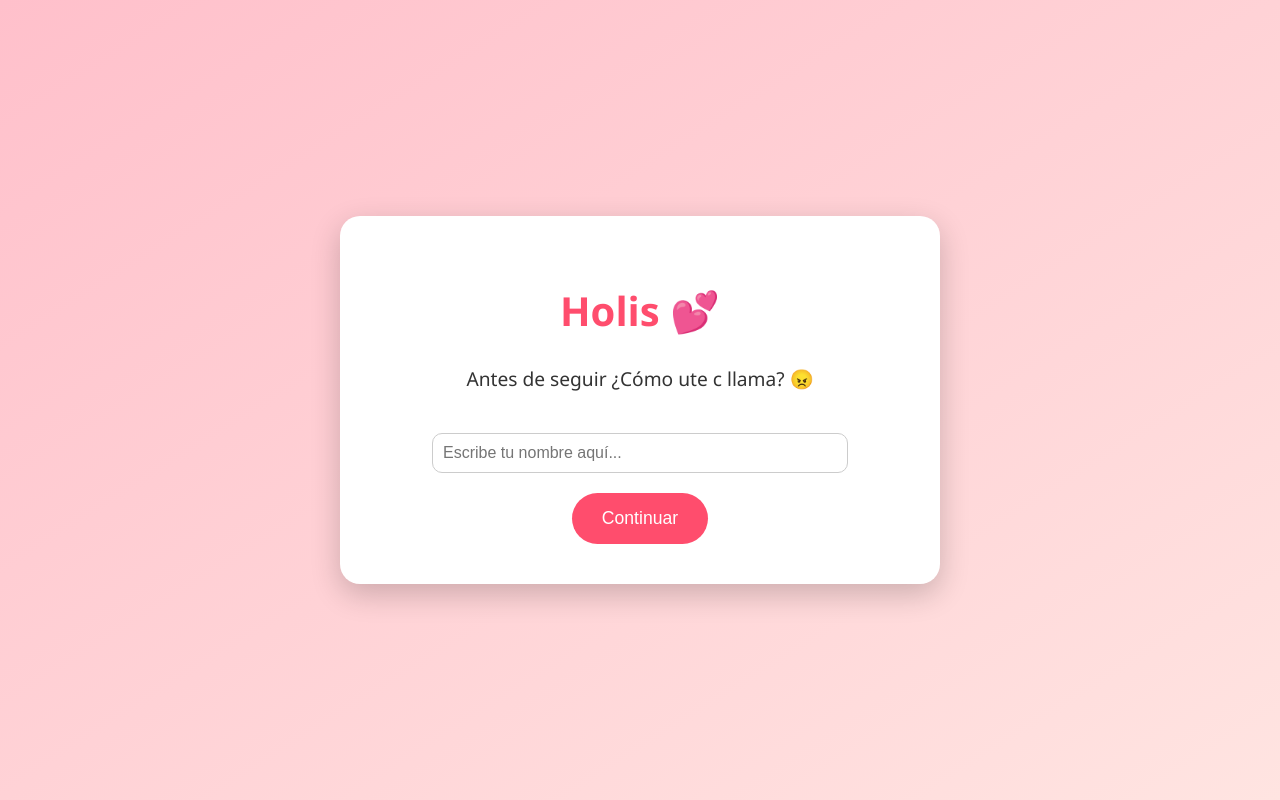
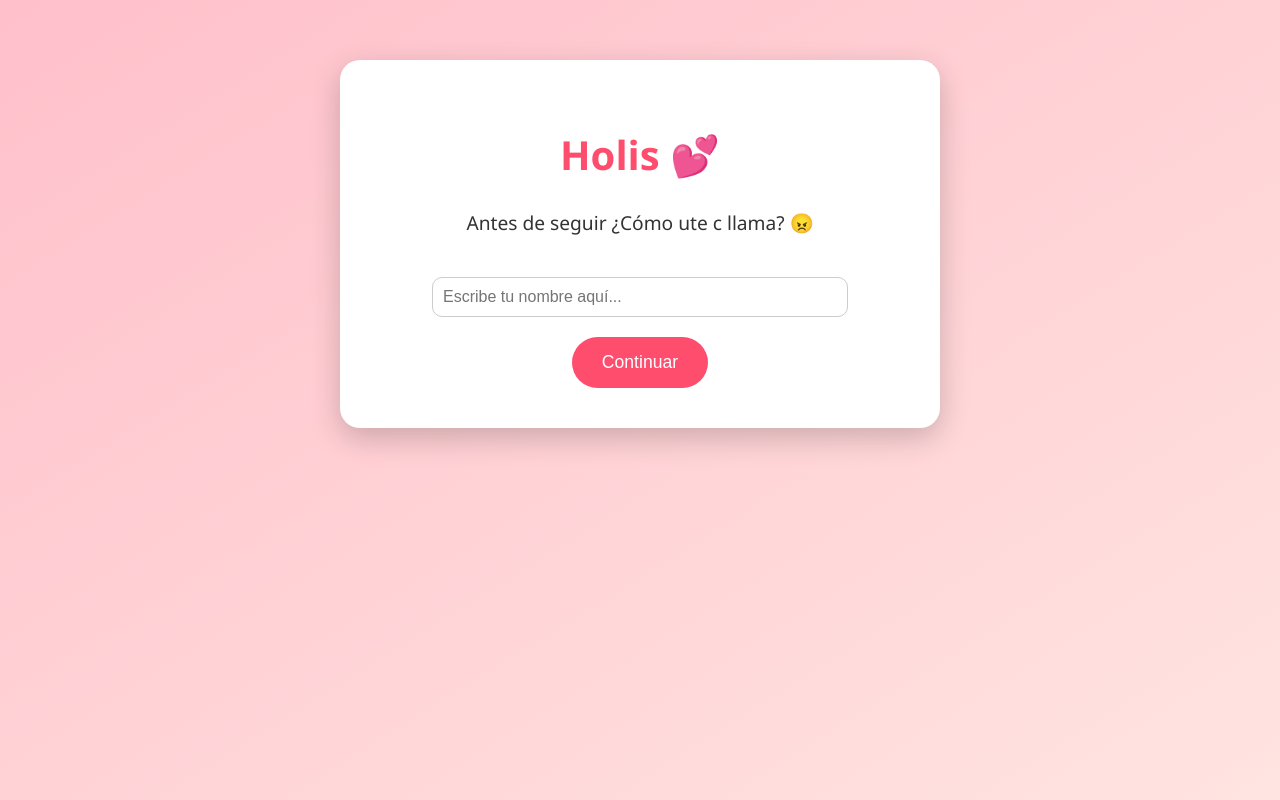
Before and after one commit to Harold60/pagetest, a plain HTML site: page index.html in a window 1280 px wide. Drawn offline with Linux system fonts and the light colour scheme.

Commit message:
Update index.html

```diff
--- a/index.html
+++ b/index.html
@@ -16,9 +16,10 @@
       background: linear-gradient(to bottom right, #ffc0cb, #ffe4e1);
       display: flex;
       justify-content: center;
-      align-items: center;
-      height: 100vh;
-      overflow: hidden;
+      align-items: flex-start;
+      min-height: 100vh;
+      overflow-y: auto;
+      padding: 20px;
     }
 
     .container {
@@ -28,10 +29,11 @@
       text-align: center;
       box-shadow: 0 10px 30px rgba(0, 0, 0, 0.2);
       max-width: 600px;
-      width: 90%;
+      width: 100%;
       animation: fadeIn 1s ease;
       position: relative;
       z-index: 1;
+      margin: 40px auto;
     }
 
     h1 {
@@ -92,7 +94,6 @@
       to { opacity: 1; transform: scale(1); }
     }
 
-    /* ❤️ Corazones flotando */
     .heart {
       position: absolute;
       width: 20px;
@@ -135,7 +136,6 @@
       }
     }
 
-    /* 📱 Diseño responsive */
     @media (max-width: 480px) {
       .container {
         padding: 20px;
@@ -184,7 +184,7 @@
     Tu navegador no soporta audio HTML5.
   </audio>
 
-  <!-- Pantalla 1: Ingreso de nombre -->
+  <!-- Pantalla 1 -->
   <div class="container" id="pantalla-nombre">
     <h1>Holis 💕</h1>
     <p>Antes de seguir ¿Cómo ute c llama? 😠</p>
@@ -193,7 +193,7 @@
     <button onclick="mostrarMensaje()">Continuar</button>
   </div>
 
-  <!-- Pantalla 2: Mensaje romántico -->
+  <!-- Pantalla 2 -->
   <div class="container hidden" id="pantalla-mensaje">
     <h1>¿Quieres ser mi novia? 💖</h1>
     <img src="hello-kitty.gif" alt="Gif decorativo" style="max-width: 100px; border-radius: 15px; margin-bottom: 10px;" />
@@ -201,7 +201,7 @@
     <button onclick="mostrarFinal()">Sí, quiero ❤️</button>
   </div>
 
-  <!-- Pantalla 3: Final con gif y fotos -->
+  <!-- Pantalla 3 -->
   <div class="container hidden" id="pantalla-final">
     <div class="final">
       <h1>sabía q dirías q sí 💘</h1>
@@ -210,7 +210,7 @@
     </div>
   </div>
 
-  <!-- 💗 Corazones flotando -->
+  <!-- Corazones flotando -->
   <div id="corazones" class="hidden"></div>
 
   <script>
@@ -245,6 +245,11 @@
       document.getElementById("pantalla-mensaje").classList.add("hidden");
       document.getElementById("pantalla-final").classList.remove("hidden");
       document.getElementById("corazones").classList.add("hidden");
+
+      // 💥 Vibración si es compatible
+      if (navigator.vibrate) {
+        navigator.vibrate([300, 100, 300]);
+      }
     }
 
     function generarCorazones() {
```
